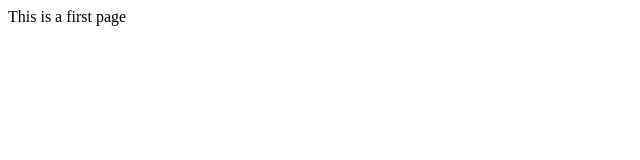
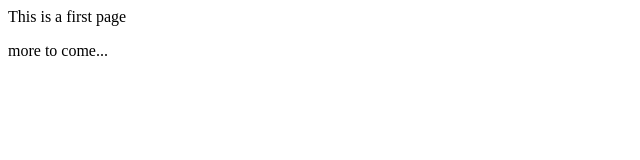
Before and after one commit to DuncanRowland/NBNQueryExample, a plain HTML site: page index.html in a window 1280 px wide. Shown: the full height of the page, 0-640 px from the left. Drawn offline with Linux system fonts and the light colour scheme.

Commit message:
trivial change

```diff
--- a/index.html
+++ b/index.html
@@ -1 +1,2 @@
 <p>This is a first page</p>
+<p>more to come...</p>
```
